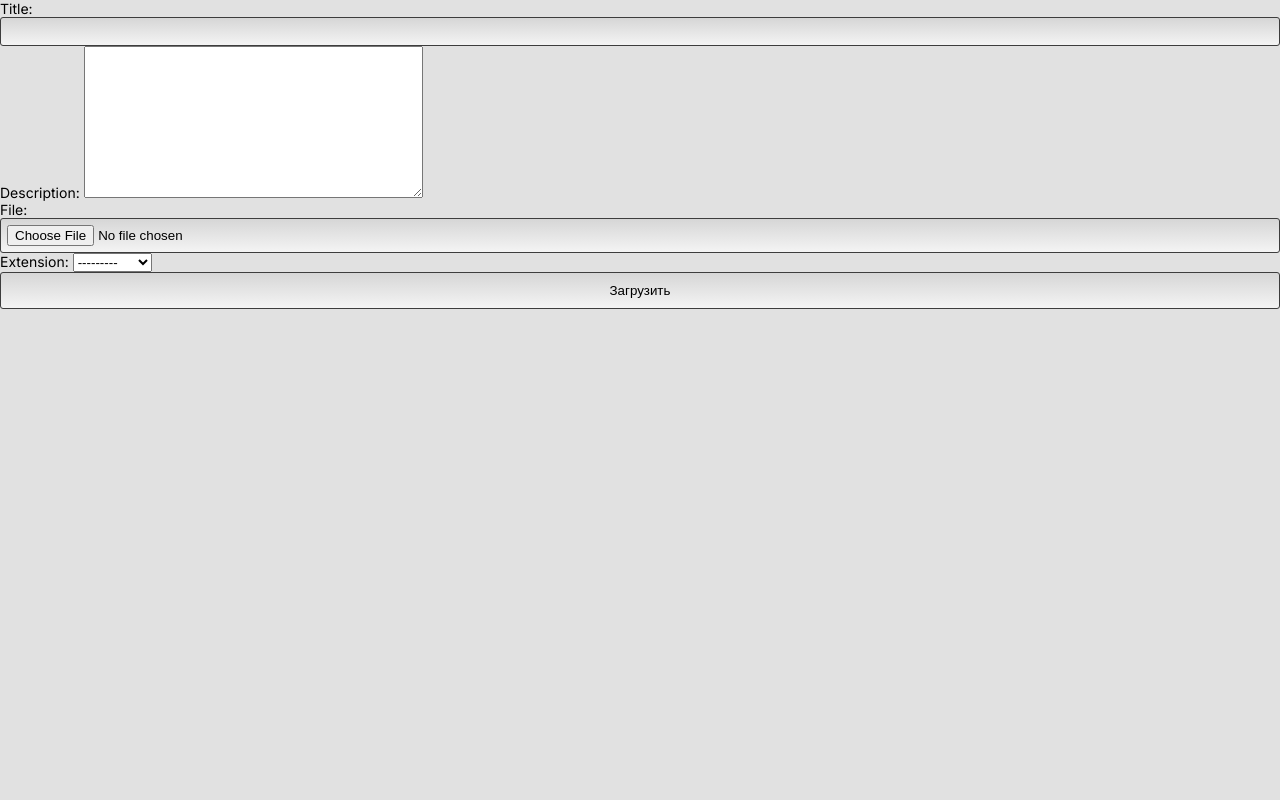
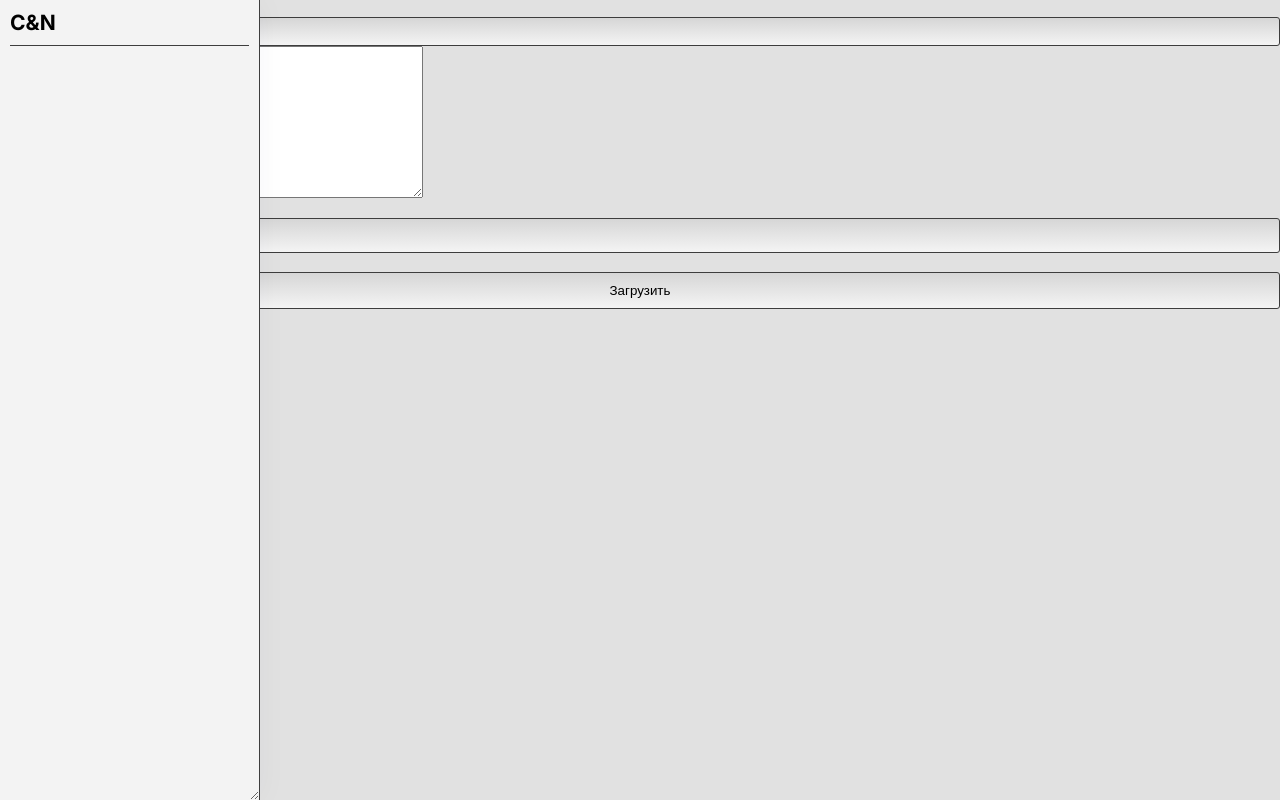
Before and after one commit to dmeetri/CandA, a Django app: page /files/create/ in a window 1280 px wide. Run offline with Django 5.2, Linux system fonts and the light colour scheme.

Commit message:
add resiseble aside

```diff
--- /dev/null
+++ b/CN/static/aside.css
@@ -0,0 +1,28 @@
+aside {
+  position: fixed;
+  left: 0;
+  right: 0;
+
+  width: 260px;
+  max-width: 260px;
+  min-width: 100px;
+  resize: horizontal;
+  overflow: auto;
+
+  height: 100vh;
+  background-color: var(--bg-block);
+  border-right: 1px solid var(--border-dark);
+  box-shadow: var(--shadow-sm);
+}
+.aside-container {
+  padding: 10px;
+
+  display: flex;
+  flex-direction: column;
+  gap: 10px;
+}
+
+.aside-header-content {
+  border-bottom: 1px solid var(--border-dark);
+  padding-bottom: 10px;
+}
--- a/CN/templates/base.html
+++ b/CN/templates/base.html
@@ -5,10 +5,19 @@
   <meta charset="UTF-8">
   <meta name="viewport" content="width=device-width, initial-scale=1.0">
   <link rel="stylesheet" href="{% static 'styles.css' %}">
+  <link rel="stylesheet" href="{% static 'aside.css' %}">
   {% block extra_css %}{% endblock %}
   <title>C&N | {% block title %}Дашборд{% endblock %}</title>
 </head>
 <body>
+  <aside>
+    <div class="aside-container">
+      <div class="aside-header-content">
+        <h1>C&N</h1>
+      </div>
+    </div>
+  </aside>
+
   {% block content %}{% endblock %}
 </body>
 </html>
```
